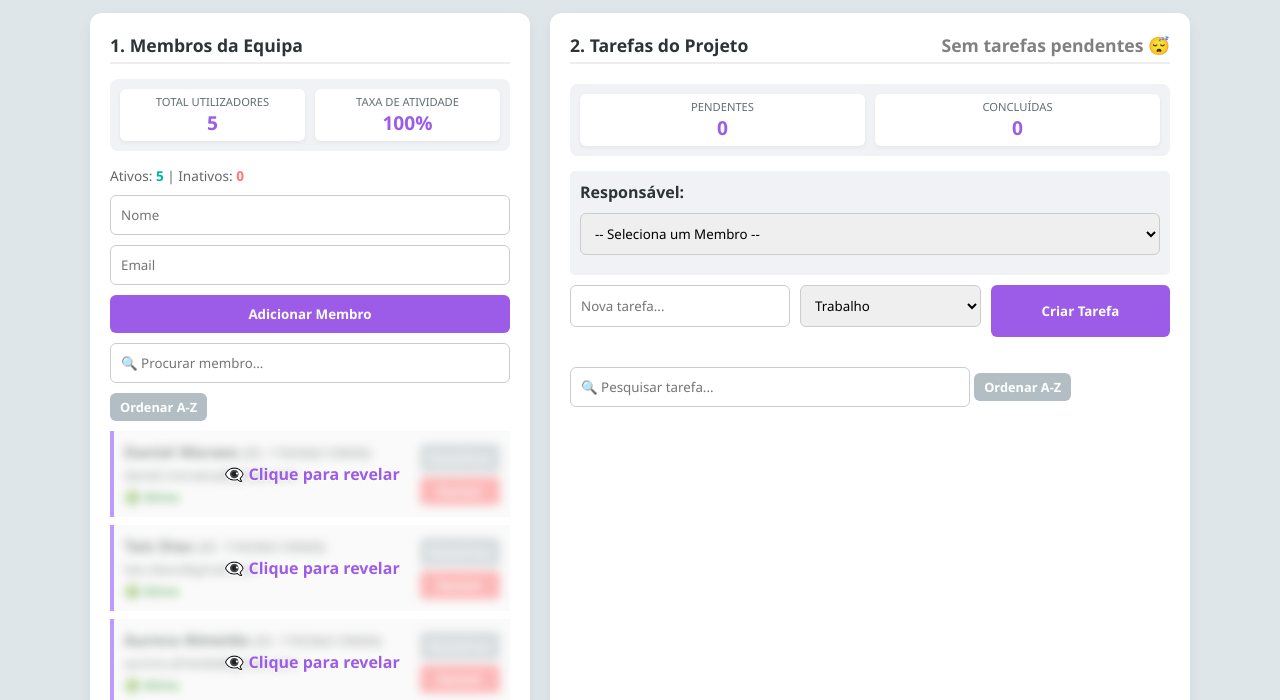
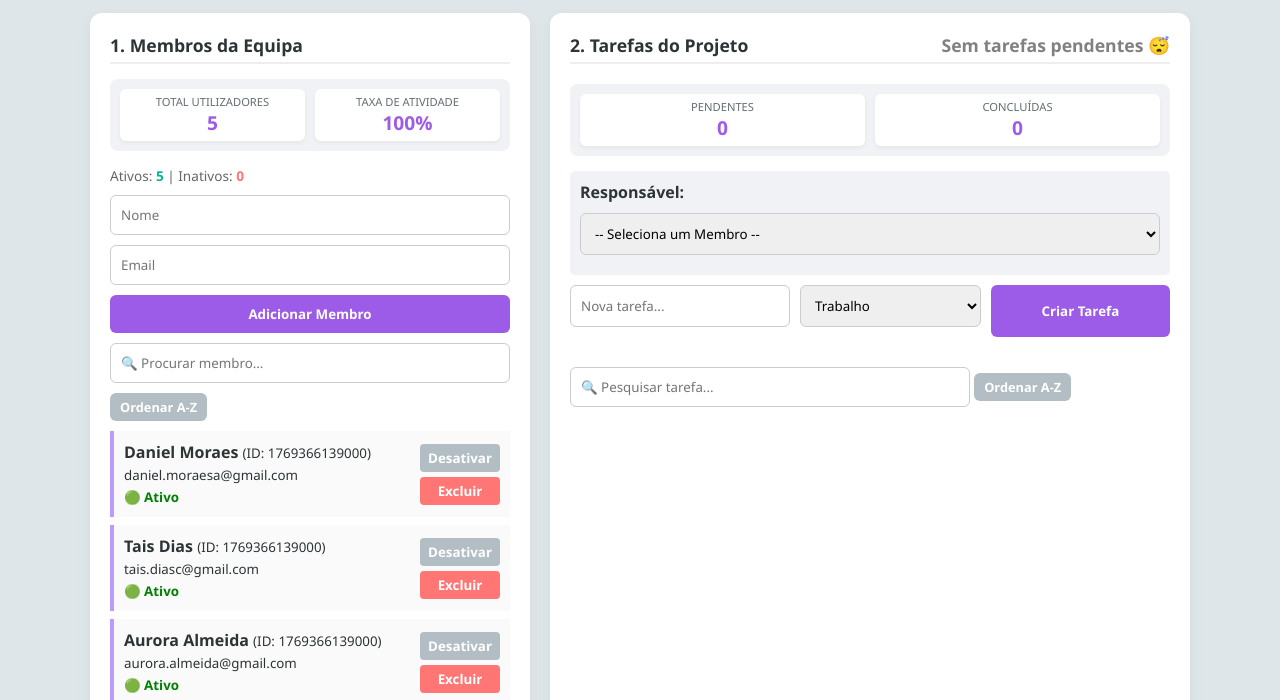
Before and after one commit to DebsAndrade/sistema-de-gestao-integrado, a website built with Vite: page index.html in a window 1280 px wide. Shown: the part 100-800 px from the top of the page. Built offline with nearby package versions, Linux system fonts and the light colour scheme.

Commit message:
refactor: Remove o efeito blur e a lógica relativa ao mesmo

```diff
--- a/src/style.css
+++ b/src/style.css
@@ -222,29 +222,10 @@ button:hover {
   border-left: 5px solid #ccc; /* Cor muda via TS */
 }
 
-/* --- BLUR / DESFOQUE (Ex19) --- */
 .user-card > * {
   transition:
     filter 0.4s ease,
     opacity 0.4s ease;
-}
-
-.user-card.is-blurred > * {
-  filter: blur(5px);
-  opacity: 0.5;
-}
-
-.user-card.is-blurred::after {
-  content: "👁️‍🗨️ Clique para revelar";
-  position: absolute;
-  top: 50%;
-  left: 50%;
-  transform: translate(-50%, -50%);
-  z-index: 10;
-  font-weight: bold;
-  color: var(--primary);
-  pointer-events: none;
-  text-shadow: 0 1px 2px white;
 }
 
 /* Responsividade */
--- a/src/ui/RenderUser.ts
+++ b/src/ui/RenderUser.ts
@@ -72,9 +72,7 @@ export function renderUsers(
 
   listaParaMostrar.forEach((user) => {
     const div = document.createElement("div");
-
-    // Define a classe inicial (com blur) e cursor
-    div.className = "user-card is-blurred";
+    div.className = "user-card";
     div.style.cursor = "pointer";
 
     // Estilos do layout
@@ -107,12 +105,6 @@ export function renderUsers(
                 </button>
             </div>
         `;
-
-    // --- LÓGICA DO CLIQUE (Alternar Blur) ---
-    div.onclick = () => {
-      // O toggle adiciona a classe se não tiver, e remove se tiver
-      div.classList.toggle("is-blurred");
-    };
 
     // Botões de Ação (Ativar/Desativar)
     const btnToggle = div.querySelector(
```
